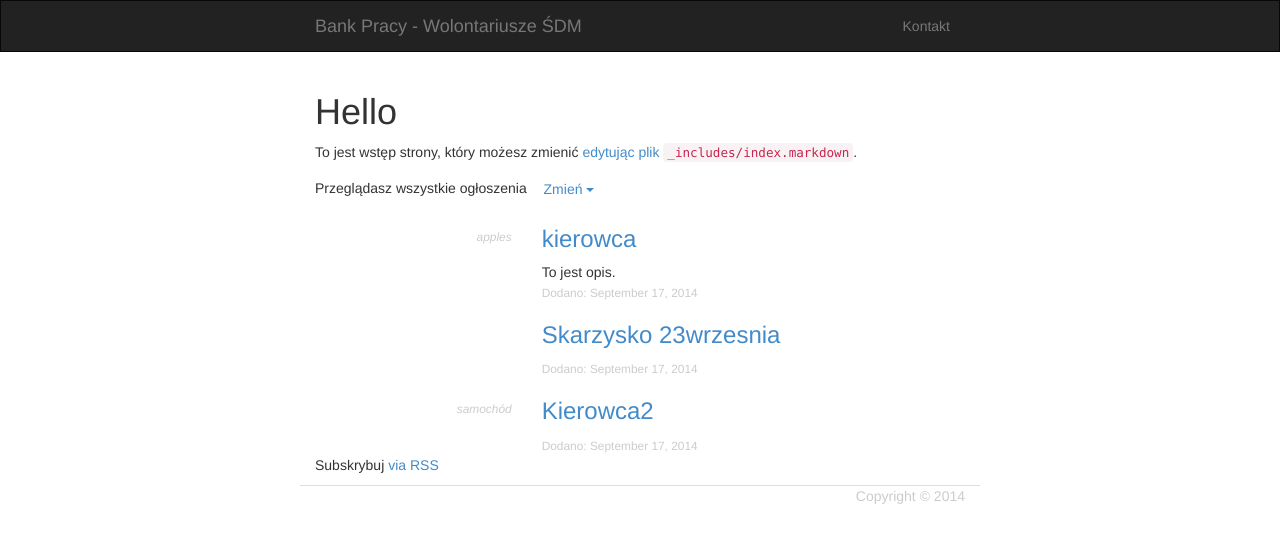
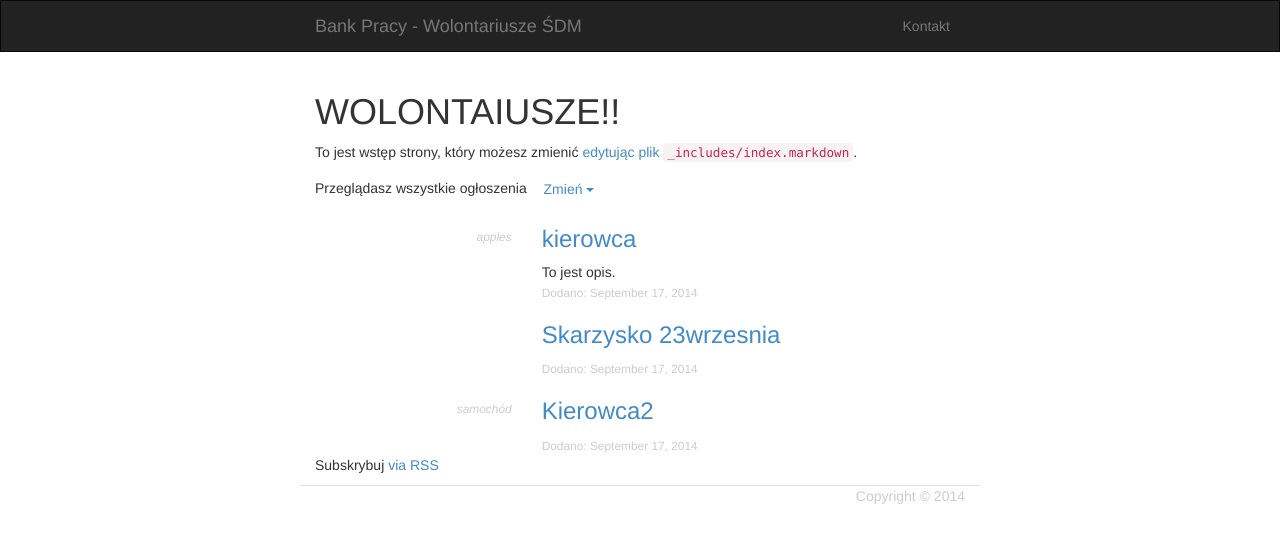
Before and after one commit to Krakow2016/tablica, a Jekyll site: the page built from index.html, in a window 1280 px wide. Shown: the top 543 px of the page. Built offline with Jekyll 4.4.1, drawn with Linux system fonts in a browser that asks for light colours.

Commit message:
Update index.markdown

```diff
--- a/_includes/index.markdown
+++ b/_includes/index.markdown
@@ -1,3 +1,3 @@
-# Hello
+# WOLONTAIUSZE!!
 
 To jest wstęp strony, który możesz zmienić [edytując plik `_includes/index.markdown`](https://github.com/Krakow2016/tablica/edit/gh-pages/_includes/index.markdown).
```
